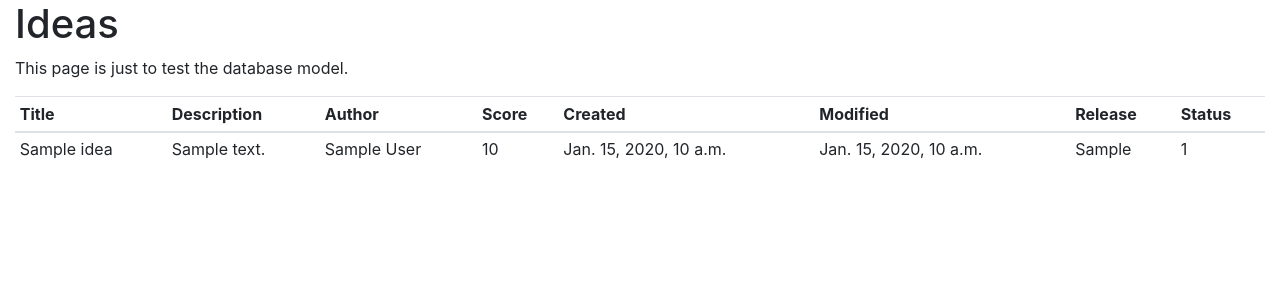
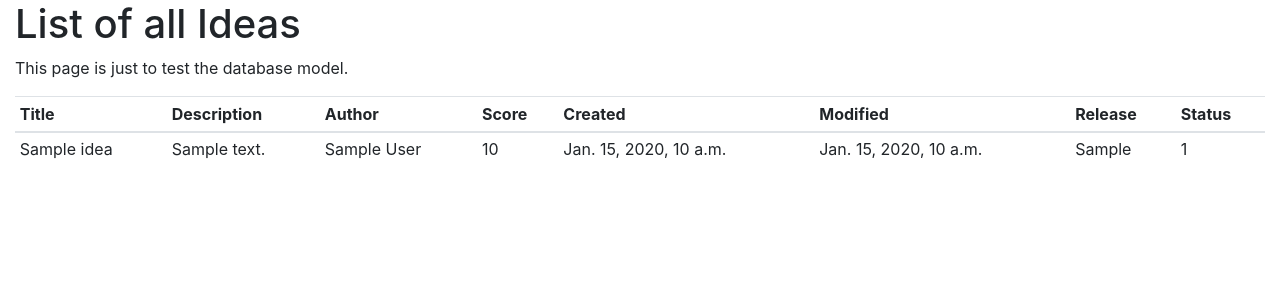
Before and after one commit to technichor/pmquant_old2, a Django app: template idea_rank/templates/idea_rank/idea_list.html in a window 1280 px wide. Shown: the part 66-366 px from the top of the page. Run offline with Django 3.2, Linux system fonts and the light colour scheme; the template is opened without the code that fills it: values that come from a table or form of the project are taken from there, others are empty; tables that the repository leaves empty hold one stand-in row (values such as "Sample post"); parts of the project's set-up code (start-up, migrations or seed data) failed here and were passed over; some libraries are stand-ins or nearby versions.

Commit message:
elo rename cleanup

```diff
--- a/idea_rank/templates/idea_rank/idea_list.html
+++ b/idea_rank/templates/idea_rank/idea_list.html
@@ -2,7 +2,7 @@
 
 {% block content %}
     <div class="container-fluid">
-        <h1>Ideas</h1>
+        <h1>List of all Ideas</h1>
         <p>This page is just to test the database model.</p>
         <table class="table table-sm table-hover">
             <thead>
--- a/idea_rank/views.py
+++ b/idea_rank/views.py
@@ -9,6 +9,3 @@ def idea_list(request):
     context = {'all_idea_list': all_idea_list}
     return render(request, 'idea_rank/idea_list.html', context)
 #   return HttpResponse(template.render(context, request))
-
-def index(request):
-    return render(request,"idea_rank/base.html")
```
Also changed, not shown: idea_rank/static/idea_rank/pmquant.svg (renamed from idea_rank/static/elo/pmquant.svg), static/idea_rank/pmquant.svg (renamed from static/elo/pmquant.svg).
